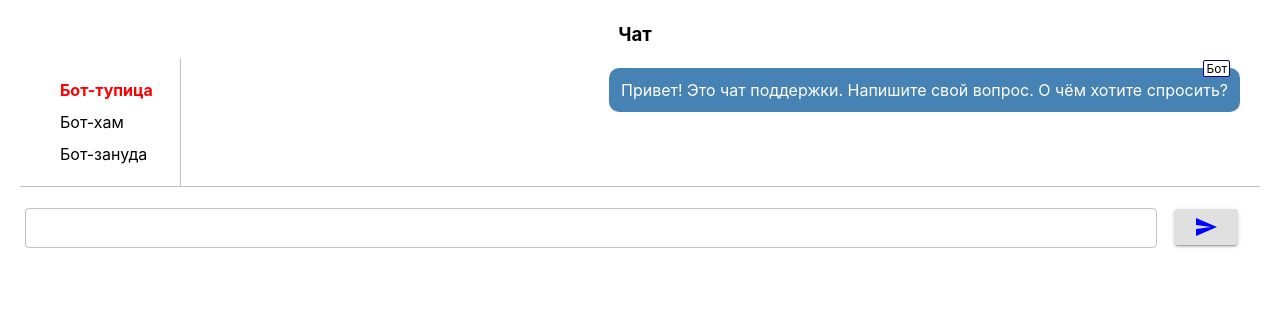
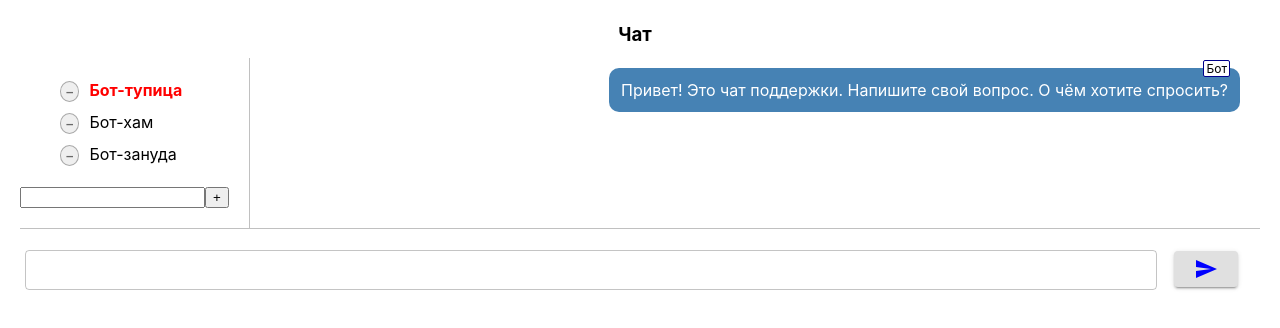
Before and after one commit to dp140482/reactproject, a React (Create React App) app: page /chats in a window 1280 px wide. Shown: the top 328 px of the page. Built offline with nearby package versions, Linux system fonts and the light colour scheme.

Commit message:
Добавление и удаление чатов

```diff
--- a/src/components/ChatList/ChatList.css
+++ b/src/components/ChatList/ChatList.css
@@ -9,12 +9,29 @@
 
 .chatList {
   list-style-type: none;
-  margin-right: 20px;
   line-height: 200%;
-  min-width: 100px;
 }
-
 .chatList a {
   text-decoration: none;
   color: inherit;
 }
+
+.chatListContainer {
+  margin-right: 20px;
+  padding-bottom: 20px;
+  min-width: 100px;
+}
+
+.deleteBtn {
+  border-radius: 50%;
+  margin-right: 10px;
+  padding: 2px 5px;
+  font-weight: bold;
+  border: 1px solid darkgray;
+  color: dimgray;
+}
+.deleteBtn:hover {
+  border: 1px solid firebrick;
+  color: red;
+  background-color: wheat;
+}
--- a/src/components/ChatList/index.js
+++ b/src/components/ChatList/index.js
@@ -5,21 +5,44 @@ import { initChats } from "../../utils/constants";
 import './ChatList.css';
 
 const ChatList = ({ chatID }) => {
-    const [chats] = React.useState(initChats);
+  const [chats, setChats] = React.useState(initChats);
+  const [newChatName, setNewChatName] = React.useState('');
+
+  const addChat = event => {
+    event.preventDefault();
+    setChats( [ ...chats, {name: newChatName, id: uuid()} ] );
+    setNewChatName('');
+  }
 
   if (!( chatID && chats.find(chat => chat.id === chatID))) {
     return (<Navigate replace to="/chats/FoolBot" />);
   }
 
   return (
+    <div className="chatListContainer">
       <ul className="chatList">
       {
         chats.map(chat => <li
           key={ uuid() }
           className={chat.id === chatID ? "activeChat" : "passiveChat"}
-      ><Link to={chat.id}>{chat.name}</Link></li>)
+        >
+          <button className="deleteBtn" onClick={
+            () => {
+              setChats(chats.filter(el => el.id !== chat.id))
+            }
+          }>–</button>
+          <Link to={chat.id}>{chat.name}</Link></li>)
       }
       </ul>
+      <form onSubmit={addChat}>
+        <input
+          type="text"
+          value={newChatName}
+          onChange={event=>setNewChatName(event.target.value)}
+        />
+        <input type="submit" value="+"/>
+      </form>
+    </div>
     );
 }
 
```
Lines whose indentation alone changed are shown as unchanged.
